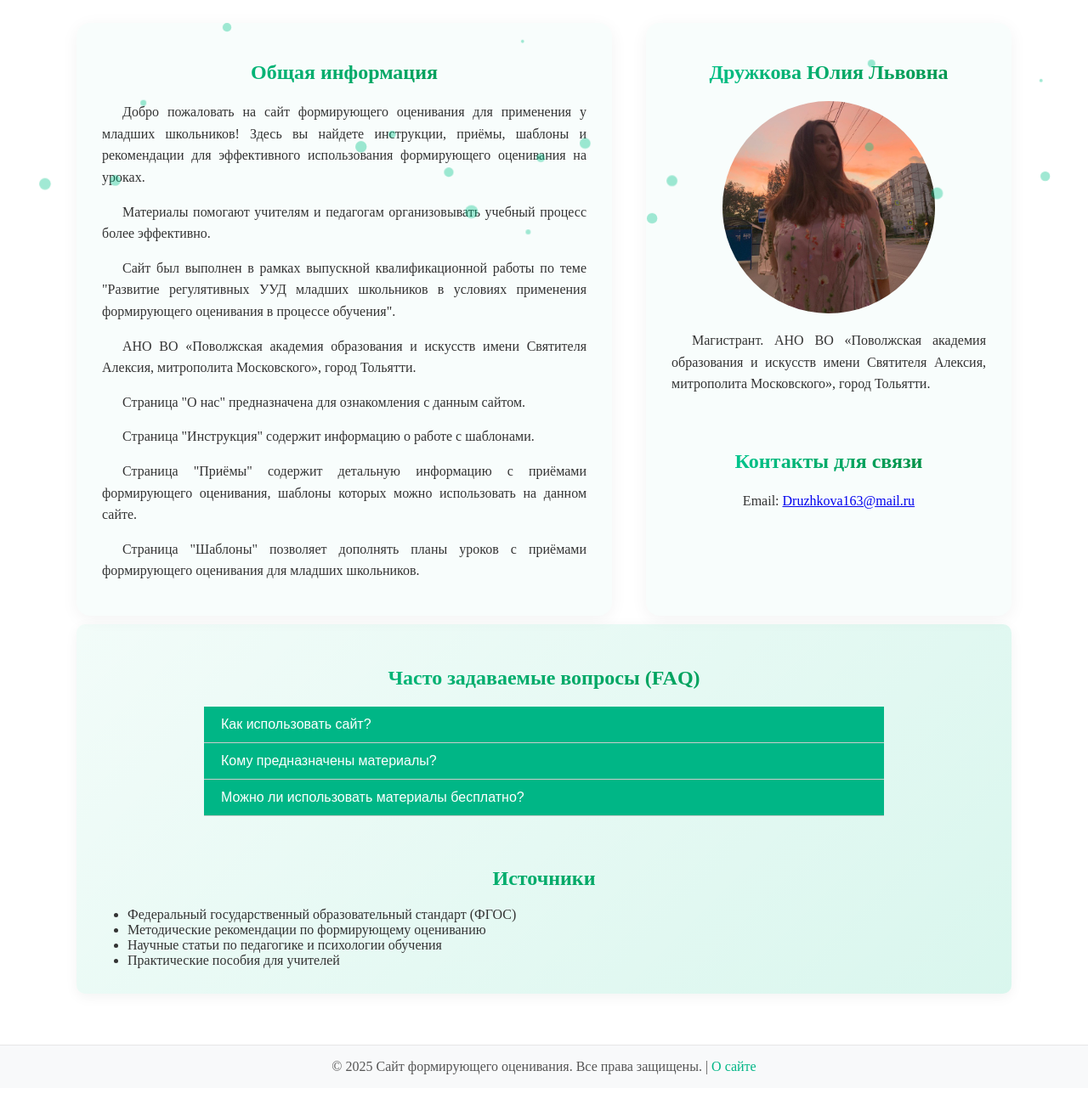
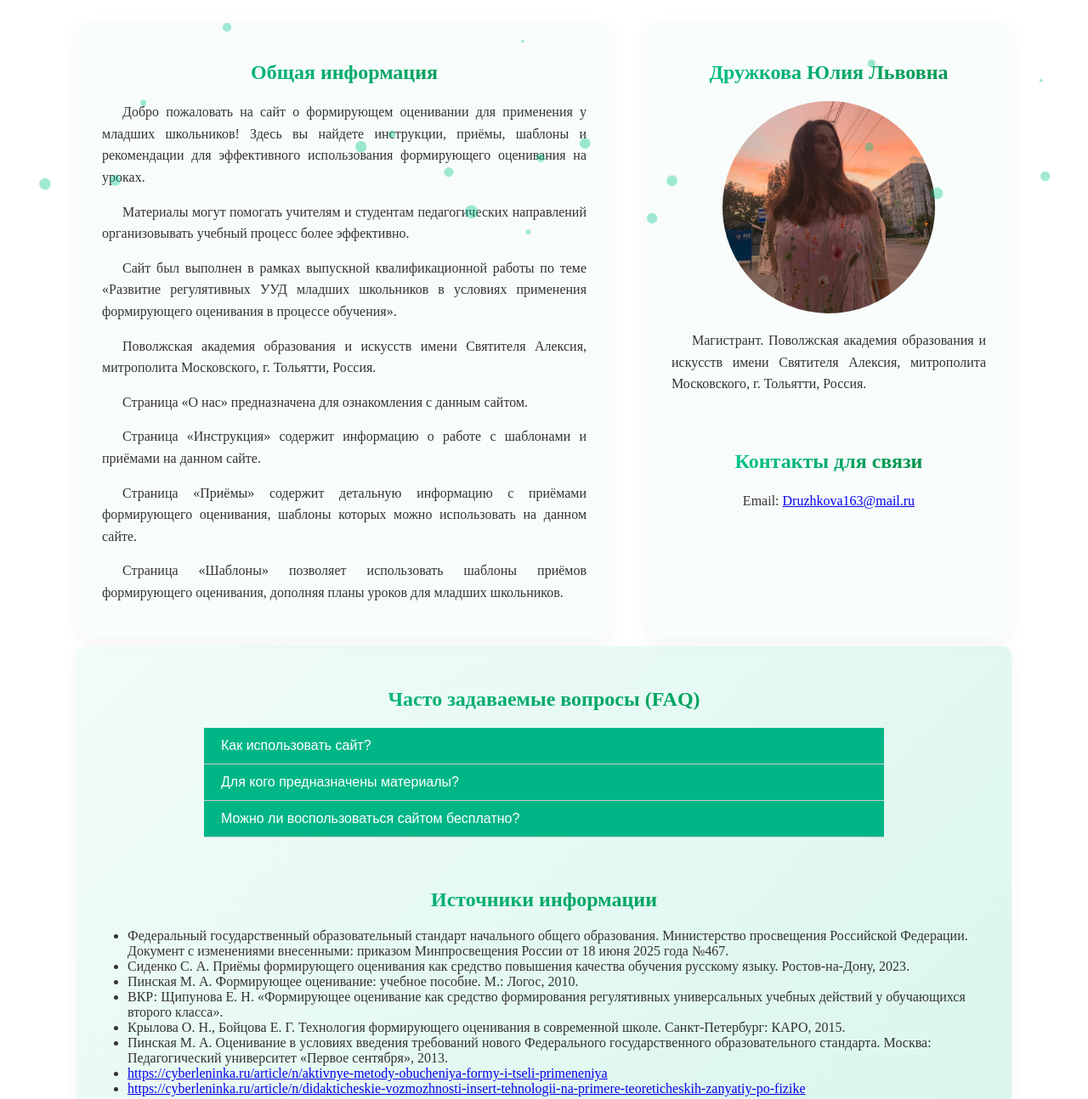
Before and after one commit to Vovaloda/FormiruucheeOcenivanie, a plain HTML site: page index.html in a window 1280 px wide. Shown: the part 126-1420 px from the top of the page at 85% size. Drawn offline with Linux system fonts and the light colour scheme.

Commit message:
Update pages
Update pages

```diff
--- a/css/about.css
+++ b/css/about.css
@@ -1,4 +1,3 @@
-/* Верхний блок: две колонки */
 .top-section {
   display: flex;
   flex-wrap: wrap;
@@ -29,7 +28,6 @@
   border-radius: 50%;
 }
 
-/* Нижний блок */
 .bottom-section {
   display: flex;
   flex-direction: column;
@@ -39,7 +37,6 @@
   width: 100%;
 }
 
-/* FAQ */
 #faq {
   width: 100%;
   text-align: center;
@@ -51,7 +48,6 @@
   text-align: left;
 }
 
-/* Источники */
 #sources {
   width: 100%;
   text-align: center;
@@ -59,11 +55,9 @@
 
 #sources ul {
   text-align: left;
-  max-width: 800px;
   margin: 0;
 }
 
-/* Аккордеон */
 .accordion-item {
   border-bottom: 1px solid #ccc;
 }
@@ -93,7 +87,7 @@
 }
 
 .accordion-item.active .accordion-content {
-  max-height: 200px; /* достаточно для одного параграфа, увеличь при необходимости */
+  max-height: 200px;
   padding: 10px 20px;
 }
 
@@ -101,7 +95,6 @@
   margin: 0;
 }
 
-/* Анимация появления */
 .fade-wrapper {
   opacity: 0;
   transform: translateY(10px);
@@ -118,8 +111,6 @@
   transform: translateY(-10px);
   transition: opacity 0.4s ease, transform 0.4s ease;
 }
-
-/* Анимации */
 
 .right-column #photo img {
   width: 250px;
@@ -170,17 +161,15 @@
     max-width: 100%;
 }
 
-
-/* Контейнер для частиц */
 .particles-container {
   position: fixed;
   top: 0;
   left: 0;
   width: 100%;
   height: 100%;
-  pointer-events: none; /* чтобы не мешать кликам */
+  pointer-events: none;
   overflow: hidden;
-  z-index: 0; /* позади всего контента */
+  z-index: 0;
 }
 
 /* Каждая частица */
@@ -194,7 +183,6 @@
   animation: floatParticle linear infinite;
 }
 
-/* Анимация движения вверх и в стороны */
 @keyframes floatParticle {
   0% {
     transform: translateY(100vh) translateX(0) scale(1);
@@ -228,8 +216,6 @@ h1:hover, h2:hover {
   box-shadow: 0 4px 15px rgba(0,0,0,0.05);
 }
 
-
-/* Адаптив */
 @media (max-width: 768px) {
   .top-section {
     flex-direction: column;
@@ -249,10 +235,6 @@ h1:hover, h2:hover {
   }
 }
 
-
-/* ====== Эффекты карточек для колонок ====== */
-
-/* Общие стили карточек */
 .left-column,
 .right-column {
   background: #f8fdfc;
@@ -264,14 +246,12 @@ h1:hover, h2:hover {
   transition: transform 0.3s ease, box-shadow 0.3s ease;
 }
 
-/* Эффект наведения */
 .left-column:hover,
 .right-column:hover {
   transform: translateY(-6px);
   box-shadow: 0 10px 30px rgba(0, 196, 138, 0.25);
 }
 
-/* Плавная анимация появления */
 .left-column,
 .right-column {
   opacity: 0;
@@ -280,7 +260,7 @@ h1:hover, h2:hover {
 }
 
 .right-column {
-  animation-delay: 0.2s; /* правая появляется чуть позже */
+  animation-delay: 0.2s;
 }
 
 @keyframes fadeInCard {
@@ -290,7 +270,6 @@ h1:hover, h2:hover {
   }
 }
 
-/* ====== Адаптив для карточек ====== */
 @media (max-width: 992px) {
   .top-section {
     gap: 25px;
--- a/index.html
+++ b/index.html
@@ -22,27 +22,26 @@
 
     <main class="fade-wrapper">
       <h1>О сайте</h1>
-    <!-- Верхний блок: Общая информация и Фото+Контакты -->
       <section class="top-section">
         <div class="left-column">
           <section id="about">
             <h2>Общая информация</h2>
-          <p class="about">Добро пожаловать на сайт формирующего оценивания для применения у младших школьников! Здесь вы найдете инструкции, приёмы, шаблоны и рекомендации для эффективного использования формирующего оценивания на уроках.</p>
-          <p class="about">Материалы помогают учителям и педагогам организовывать учебный процесс более эффективно.</p>
-          <p class="about">Сайт был выполнен в рамках выпускной квалификационной работы по теме "Развитие регулятивных УУД младших школьников в условиях применения формирующего оценивания в процессе обучения".</p>
-          <p class="about">АНО ВО «Поволжская академия образования и искусств имени Святителя Алексия, митрополита Московского», город Тольятти.</p>
-          <p class="about">Страница "О нас" предназначена для ознакомления с данным сайтом.</p>
-          <p class="about">Страница "Инструкция" содержит информацию о работе с шаблонами.</p>
-          <p class="about">Страница "Приёмы" содержит детальную информацию с приёмами формирующего оценивания, шаблоны которых можно использовать на данном сайте.</p>
-          <p class="about">Страница "Шаблоны" позволяет дополнять планы уроков с приёмами формирующего оценивания для младших школьников.</p>
+            <p class="about">Добро пожаловать на сайт о формирующем оценивании для применения у младших школьников! Здесь вы найдете инструкции, приёмы, шаблоны и рекомендации для эффективного использования формирующего оценивания на уроках.</p>
+            <p class="about">Материалы могут помогать учителям и студентам педагогических направлений организовывать учебный процесс более эффективно.</p>
+            <p class="about">Сайт был выполнен в рамках выпускной квалификационной работы по теме «Развитие регулятивных УУД младших школьников в условиях применения формирующего оценивания в процессе обучения».</p>
+            <p class="about">Поволжская академия образования и искусств имени Святителя Алексия, митрополита Московского, г. Тольятти, Россия.</p>
+            <p class="about">Страница «О нас» предназначена для ознакомления с данным сайтом.</p>
+            <p class="about">Страница «Инструкция» содержит информацию о работе с шаблонами и приёмами на данном сайте.</p>
+            <p class="about">Страница «Приёмы» содержит детальную информацию с приёмами формирующего оценивания, шаблоны которых можно использовать на данном сайте.</p>
+            <p class="about">Страница «Шаблоны» позволяет использовать шаблоны приёмов формирующего оценивания, дополняя планы уроков для младших школьников.</p>
           </section>
         </div>
 
         <div class="right-column">
           <section id="photo">
             <h2>Дружкова Юлия Львовна</h2>
-          <img src="images/team-photo.jpg" alt="Фото команды">
-          <p class="bio">Магистрант. АНО ВО «Поволжская академия образования и искусств имени Святителя Алексия, митрополита Московского», город Тольятти.</p>
+            <img src="images/photo.jpg" alt="Фото команды">
+            <p class="bio">Магистрант. Поволжская академия образования и искусств имени Святителя Алексия, митрополита Московского, г. Тольятти, Россия.</p>
           </section>
 
           <section id="contacts">
@@ -52,7 +51,6 @@
         </div>
       </section>
 
-    <!-- Нижний блок: FAQ и Источники -->
       <section class="bottom-section">
         <section id="faq">
           <h2>Часто задаваемые вопросы (FAQ)</h2>
@@ -64,34 +62,38 @@
               </div>
             </div>
             <div class="accordion-item">
-            <button class="accordion-header">Кому предназначены материалы?</button>
+              <button class="accordion-header">Для кого предназначены материалы?</button>
               <div class="accordion-content">
-              <p>Материалы предназначены для учителей, педагогов и студентов педагогических факультетов.</p>
+                <p>Материалы предназначены для учителей и студентов педагогических направлений.</p>
               </div>
             </div>
             <div class="accordion-item">
-            <button class="accordion-header">Можно ли использовать материалы бесплатно?</button>
+              <button class="accordion-header">Можно ли воспользоваться сайтом бесплатно?</button>
               <div class="accordion-content">
-              <p>Да, все материалы сайта доступны для бесплатного использования.</p>
+                <p>Да, сайт доступен для бесплатного использования.</p>
               </div>
             </div>
           </div>
         </section>
 
         <section id="sources">
-        <h2>Источники</h2>
+          <h2>Источники информации</h2>
           <ul>
-          <li>Федеральный государственный образовательный стандарт (ФГОС)</li>
-          <li>Методические рекомендации по формирующему оцениванию</li>
-          <li>Научные статьи по педагогике и психологии обучения</li>
-          <li>Практические пособия для учителей</li>
+            <li>Федеральный государственный образовательный стандарт начального общего образования. Министерство просвещения  Российской Федерации. Документ с изменениями внесенными: приказом Минпросвещения России от 18 июня  2025 года №467.</li>
+            <li>Сиденко С. А. Приёмы формирующего оценивания как средство повышения качества обучения русскому языку. Ростов-на-Дону, 2023.</li>
+            <li>Пинская М. А. Формирующее оценивание: учебное пособие. М.: Логос, 2010.</li>
+            <li>ВКР: Щипунова Е. Н. «Формирующее оценивание как средство формирования регулятивных универсальных учебных действий у обучающихся второго класса».</li>
+            <li>Крылова О. Н., Бойцова Е. Г. Технология формирующего оценивания в современной школе. Санкт-Петербург: КАРО, 2015.</li>
+            <li>Пинская М. А. Оценивание в условиях введения требований нового Федерального государственного образовательного стандарта. Москва: Педагогический университет «Первое сентября», 2013.</li>
+            <li><a href="https://cyberleninka.ru/article/n/aktivnye-metody-obucheniya-formy-i-tseli-primeneniya" target="_blank">https://cyberleninka.ru/article/n/aktivnye-metody-obucheniya-formy-i-tseli-primeneniya</a></li>
+            <li><a href="https://cyberleninka.ru/article/n/didakticheskie-vozmozhnosti-insert-tehnologii-na-primere-teoreticheskih-zanyatiy-po-fizike" target="_blank">https://cyberleninka.ru/article/n/didakticheskie-vozmozhnosti-insert-tehnologii-na-primere-teoreticheskih-zanyatiy-po-fizike</a></li>
           </ul>
         </section>
       </section>
     </main>
 
     <footer>
-    <p>© 2025 Сайт формирующего оценивания. Все права защищены. | <a href="index.html">О сайте</a></p>
+      <p>© 2025 Сайт о формирующем оценивании. Все права защищены. | <a href="index.html">О сайте</a></p>
     </footer>
 
     <script src="js/header-animation.js"></script>
```
Also changed, not shown: css/style.css (+4 -19 lines), instruction.html (+1 -3 lines), methods.html (+1 -1 lines), templates.html (+1 -1 lines), images/photo.jpg (added). Lines whose indentation alone changed are shown as unchanged.
